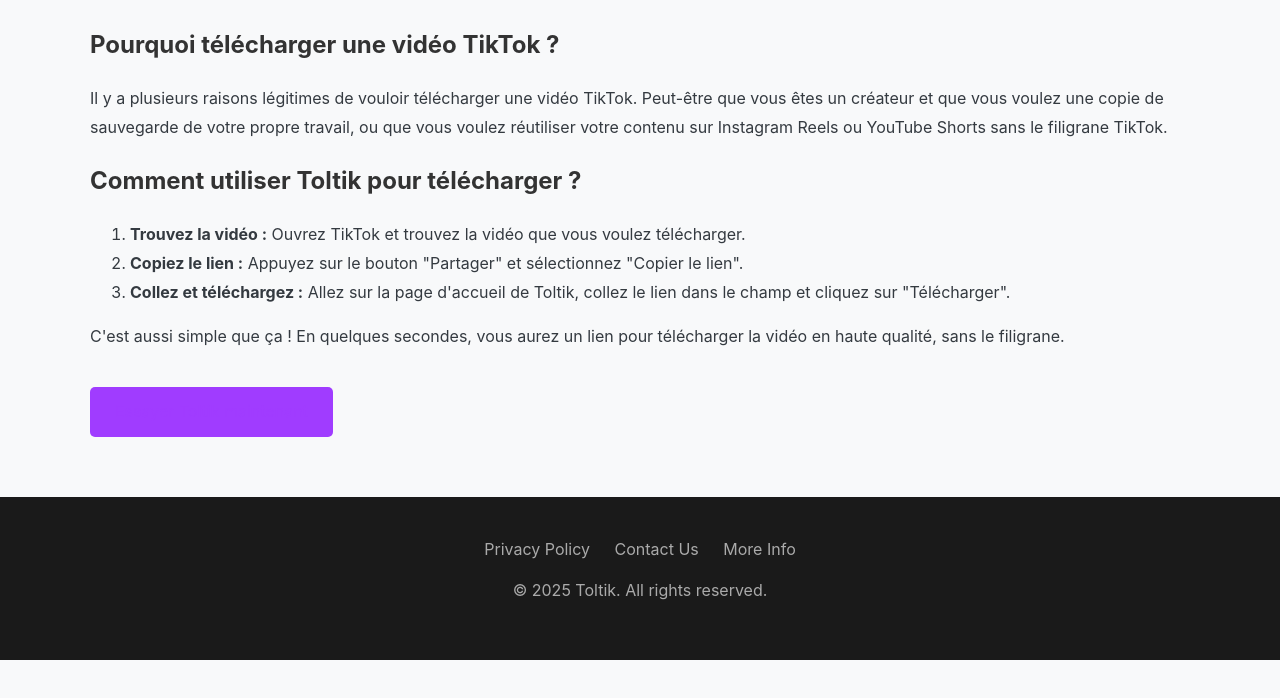
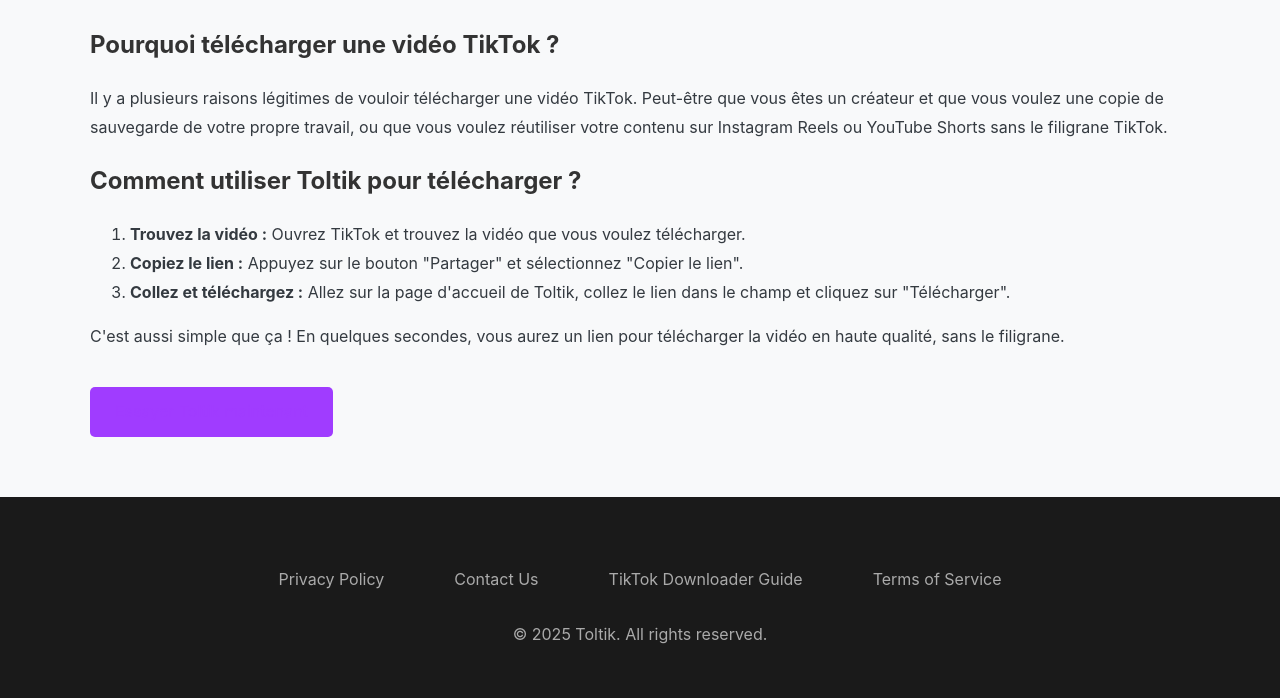
Before and after one commit to redlam10/toltik-downloader, a website: page public/blog/guide-telechargement-tiktok.html in a window 1280 px wide. Shown: the part 746-1444 px from the top of the page. Before the commit the page ends 1406 px from the top, so only its background shows below. Drawn offline with Linux system fonts and the light colour scheme.

Commit message:
Add files via upload

```diff
--- a/public/blog/guide-telechargement-tiktok.html
+++ b/public/blog/guide-telechargement-tiktok.html
@@ -12,9 +12,13 @@
 
     <header class="navbar">
         <div class="container">
-            <a href="/" class="logo">
-                <img src="/images/logo.png" alt="Toltik Logo">
-            </a>
+           <a href="/" class="logo">
+  <picture>
+    <source srcset="/images/logo.webp" type="image/webp">
+    <img src="/images/logo.png" alt="Toltik Logo" width="150" height="50">
+  </picture>
+</a>
+
             <nav>
                 <ul>
                     <li><a href="/">Home</a></li>
@@ -22,6 +26,7 @@
                     <li><a href="/faq.html">FAQ</a></li>
                     <li><a href="/blog.html">Blog</a></li> <!-- LIEN AJOUTÉ ICI -->
                     <li><a href="/contact.html">Contact</a></li>
+                    <li><a href="/terms.html">Terms of Service</a></li>
                 </ul>
             </nav>
         </div>
@@ -55,11 +60,13 @@
     <footer class="footer">
         <!-- Le même footer que sur les autres pages -->
         <div class="container">
-             <div class="footer-links">
-                <a href="/privacy.html">Privacy Policy</a>
-                <a href="/contact.html">Contact Us</a>
-                <a href="/seo-content.html">More Info</a>
-            </div>
+             <div class="footer-links" style="display:flex; flex-wrap:wrap; gap:20px; justify-content:center; margin:20px 0;">
+    <a href="/privacy.html" style="font-size:16px; padding:10px 15px; display:inline-block;">Privacy Policy</a>
+    <a href="/contact.html" style="font-size:16px; padding:10px 15px; display:inline-block;">Contact Us</a>
+    <a href="/seo-content.html" style="font-size:16px; padding:10px 15px; display:inline-block;">TikTok Downloader Guide</a>
+    <a href="/terms.html" style="font-size:16px; padding:10px 15px; display:inline-block;">Terms of Service</a>
+</div>
+
              <p>&copy; 2025 Toltik. All rights reserved.</p>
         </div>
     </footer>
```
